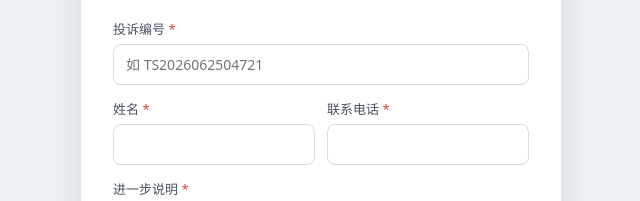
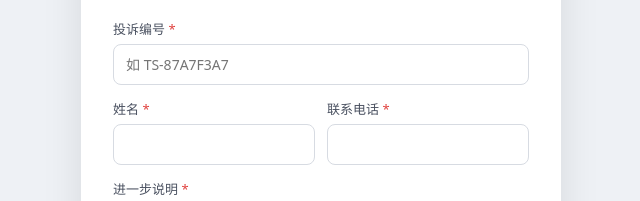
Before and after one commit to attention-ai-yee/info, a website: page public/index.html in a window 1280 px wide. Shown: the part 248-449 px from the top of the page, 319-959 px from the left. Drawn offline with Linux system fonts and the light colour scheme.

Commit message:
fix: 表单页投诉编号 placeholder 改为新格式 TS-XXXXXXXX
Co-Authored-By: Claude Opus 4.8 <noreply@anthropic.com>

```diff
--- a/public/index.html
+++ b/public/index.html
@@ -15,7 +15,7 @@
       <form id="complaint-form" novalidate>
         <div class="field">
           <label for="complaint_id">投诉编号 <span class="req">*</span></label>
-          <input type="text" id="complaint_id" name="complaint_id" required placeholder="如 TS2026062504721">
+          <input type="text" id="complaint_id" name="complaint_id" required placeholder="如 TS-87A7F3A7">
         </div>
         <div class="grid">
           <div class="field">
```
